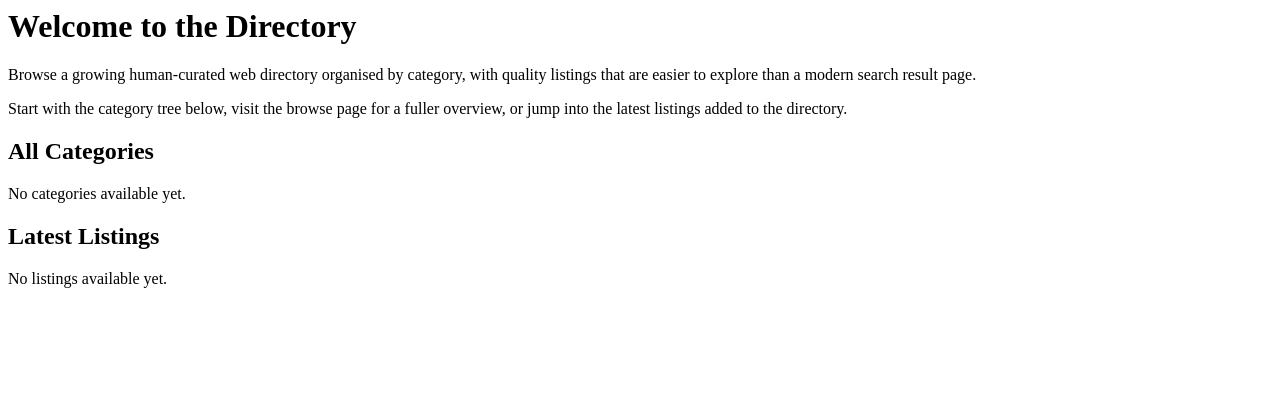
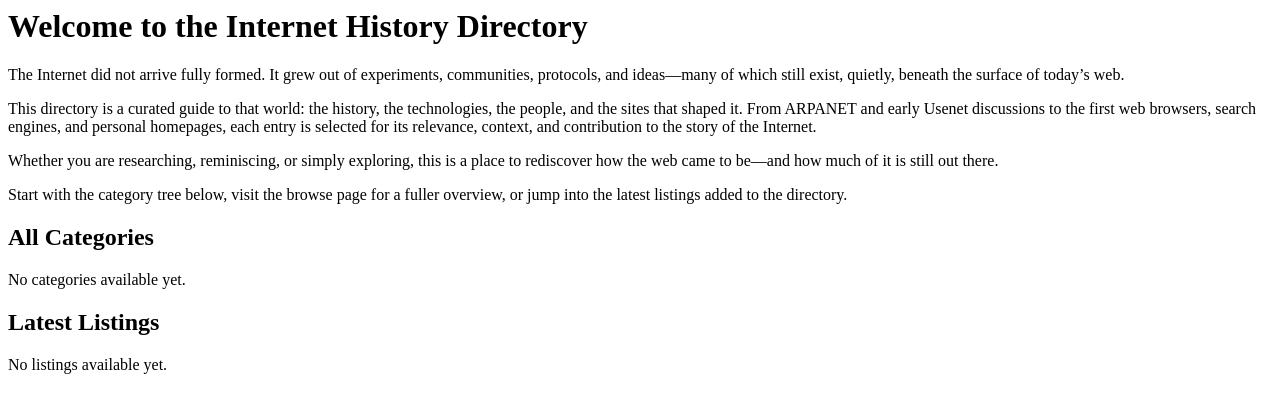
Before and after one commit to LarsJansen/Directory, a PHP site: page / in a window 1280 px wide. Shown: the top 413 px of the page. Run offline with PHP 8.4, Linux system fonts and the light colour scheme.

Commit message:
Update index.php

```diff
--- a/app/Views/home/index.php
+++ b/app/Views/home/index.php
@@ -5,8 +5,10 @@ $latestSites = $latestSites ?? [];
 
 <div class="card shadow-sm mb-4">
     <div class="card-body p-4">
-        <h1 class="h3 mb-2">Welcome to the Directory</h1>
-        <p class="mb-2">Browse a growing human-curated web directory organised by category, with quality listings that are easier to explore than a modern search result page.</p>
+        <h1 class="h3 mb-2">Welcome to the Internet History Directory</h1>
+        <p class="mb-2">The Internet did not arrive fully formed. It grew out of experiments, communities, protocols, and ideas—many of which still exist, quietly, beneath the surface of today’s web.</p>
+		<p class="mb-2">This directory is a curated guide to that world: the history, the technologies, the people, and the sites that shaped it. From ARPANET and early Usenet discussions to the first web browsers, search engines, and personal homepages, each entry is selected for its relevance, context, and contribution to the story of the Internet.</p>
+		<p class="mb-2">Whether you are researching, reminiscing, or simply exploring, this is a place to rediscover how the web came to be—and how much of it is still out there.</p>
         <p class="text-muted mb-0">Start with the category tree below, visit the browse page for a fuller overview, or jump into the latest listings added to the directory.</p>
     </div>
 </div>
```
